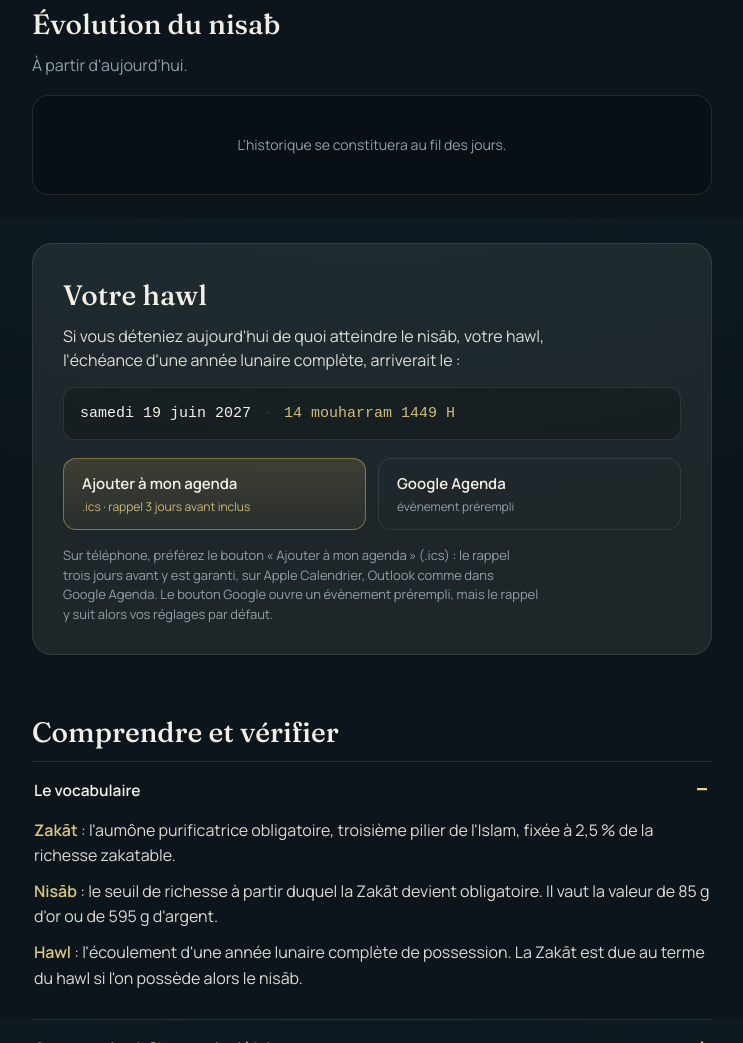
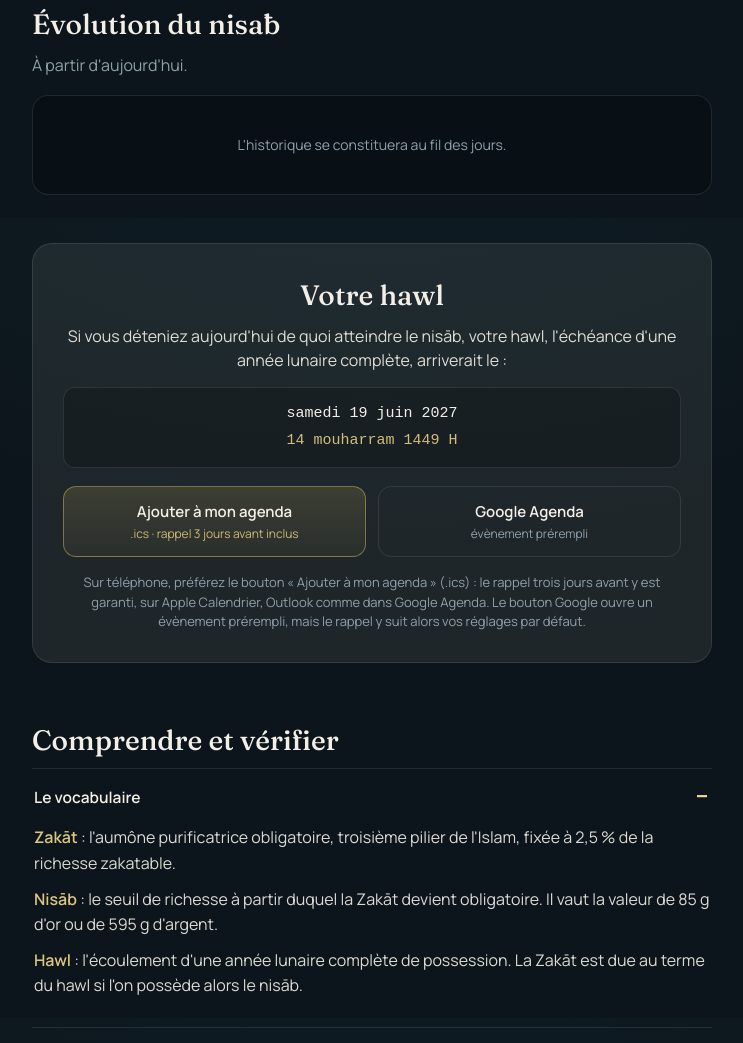
Before and after one commit to Nightrunner023/nissab-du-jour, a website: page public/index.html in a window 1280 px wide. Shown: the part 1382-2425 px from the top of the page, without its empty margins (268-1011 px from the left). Drawn offline with Linux system fonts and the light colour scheme; no server answers; a web font is replaced by a local one.

Commit message:
Add files via upload

```diff
--- a/public/style.css
+++ b/public/style.css
@@ -497,3 +497,11 @@ body {
 /* liens du pied de page */
 .foot__note a { color: var(--muted); text-decoration: underline; text-underline-offset: 2px; }
 .foot__note a:hover { color: var(--gold-soft); }
+
+/* section « Votre hawl » entièrement centrée (comme le haut de page) */
+.hawl { text-align: center; }
+.hawl__lede, .hawl__note { max-width: none; margin-left: auto; margin-right: auto; }
+.hawl__dates { flex-direction: column; align-items: center; gap: 4px; }
+.hawl__dates .date-sep { display: none; }
+.hawl__actions { justify-content: center; }
+.hawl__actions .btn { text-align: center; align-items: center; }
--- a/public/sw.js
+++ b/public/sw.js
@@ -1,6 +1,6 @@
 /* Service worker — Nissab du Jour
    Augmentez la version du cache à chaque mise à jour des fichiers. */
-const CACHE = 'nissab-v2';
+const CACHE = 'nissab-v3';
 const ASSETS = [
   '/',
   '/style.css',
```
Also changed, not shown: 1 other file.
